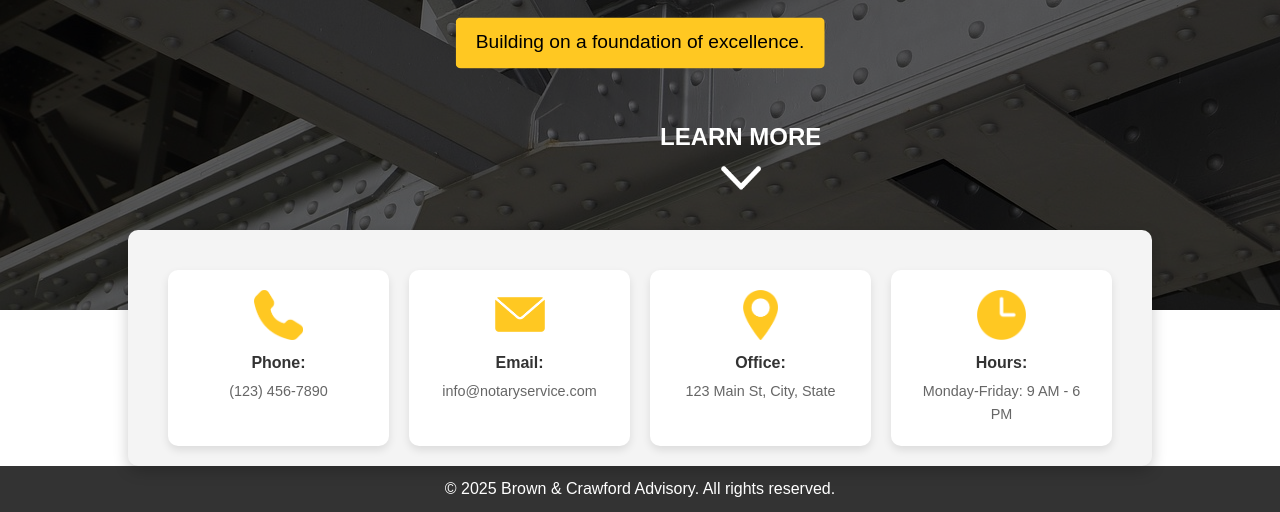
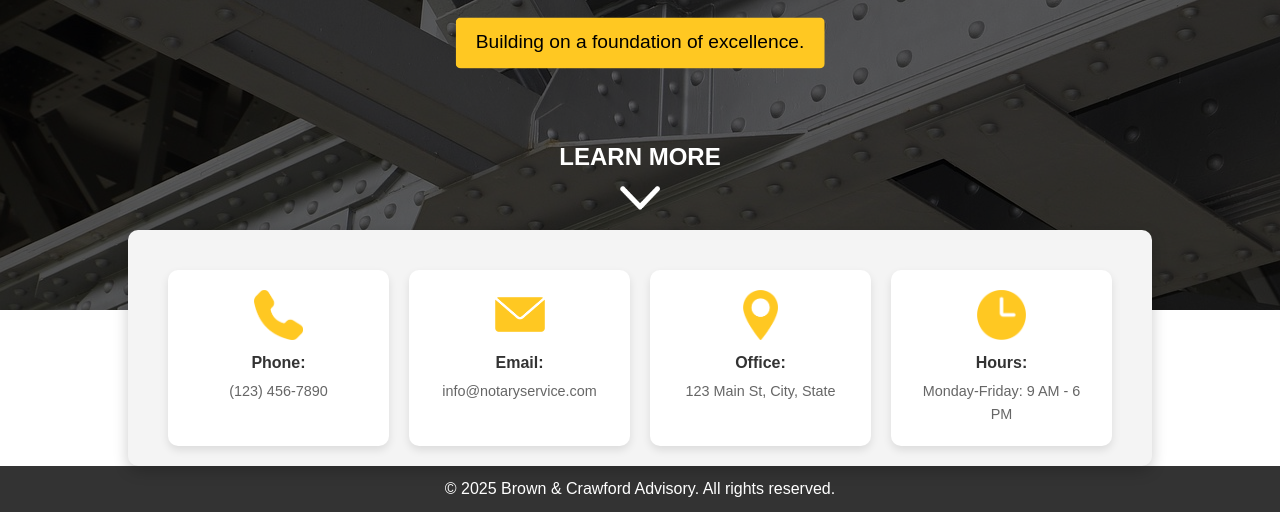
Before and after one commit to TestAcc8012/TestAcc8012.github.io, a plain HTML site: page index.html in a window 1280 px wide. Shown: the part 379-891 px from the top of the page. Drawn offline with nearby package versions, Linux system fonts and the light colour scheme; files whose address does not match are found by name.

Commit message:
Update styles.css

```diff
--- a/static/css/styles.css
+++ b/static/css/styles.css
@@ -322,14 +322,17 @@ footer {
 .learn-more-container {
     position: absolute;
     bottom: 100px; /* Height above the bottom */
-    left: 50%; /* Center horizontally */
-    transform: translateX(-50%); /* Ensure perfect centering */
-    text-align: center;
+    left: 0; /* Align to the left */
+    right: 0; /* Align to the right */
+    padding-left: 0px; /* Remove extra padding */
+    padding-right: 0px; /* Remove extra padding */
+    text-align: center; /* Center content horizontally */
     z-index: 3; /* Ensure it appears above the image and overlay */
     cursor: pointer; /* Make the entire area clickable */
-    padding: 20px; /* Add space around the text and arrow for easier clicking */
+    border-right-style: solid; /* Add right border */
+    border-right-width: 0px; /* Set right border width */
     border-radius: 10px; /* Smooth corners for the clickable area */
-    transition: background-color 0.3s ease;
+    transition: background-color 0.3s ease; /* Smooth background color change */
 }
 
 .learn-more-text {
```
